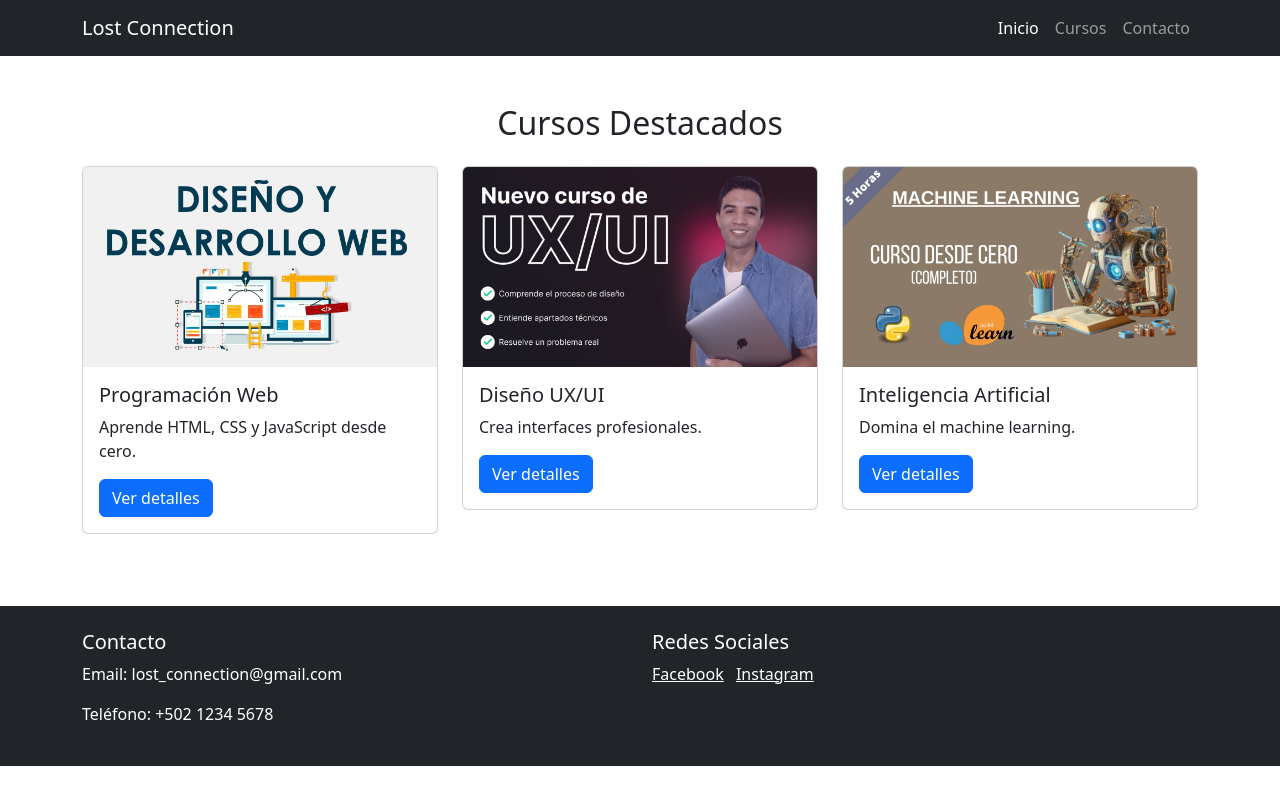
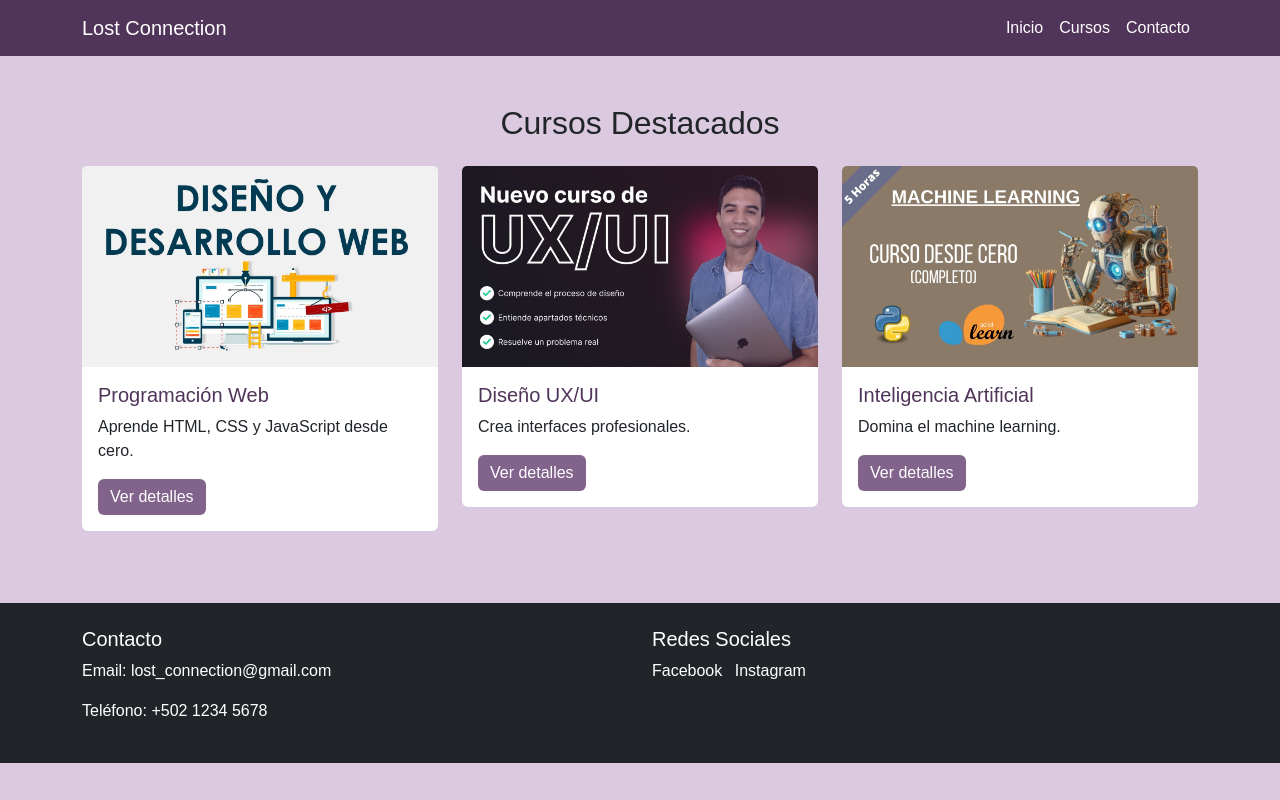
Before and after one commit to Joss220r/Lost__Connection, a plain HTML site: page index.html in a window 1280 px wide. Drawn offline with nearby package versions, Linux system fonts and the light colour scheme.

Commit message:
Creacion de styles.ccs

```diff
--- a/index.html
+++ b/index.html
@@ -6,6 +6,7 @@
     <title>Landing Page</title>
     <!-- Bootstrap CSS -->
     <link href="https://cdn.jsdelivr.net/npm/bootstrap@5.3.0/dist/css/bootstrap.min.css" rel="stylesheet">
+    <link rel="stylesheet" href="styles.css">
 </head>
 <body>
     <!-- Header -->
--- /dev/null
+++ b/styles.css
@@ -0,0 +1,79 @@
+/* Paleta de colores */
+:root {
+    --morado-oscuro: #503459;
+    --morado-medio: #81638b;
+    --morado-claro: #b695c0;
+    --morado-muy-claro: #dac9df;
+    --blanco: #ffffff;
+}
+
+/* Estilos generales */
+body {
+    font-family: 'Arial', sans-serif;
+    background-color: var(--morado-muy-claro);
+}
+
+/* Header */
+.navbar {
+    background-color: var(--morado-oscuro) !important;
+}
+
+.navbar-brand,
+.nav-link {
+    color: var(--blanco) !important;
+}
+
+.nav-link:hover {
+    color: var(--morado-claro) !important;
+}
+
+/* Botones */
+.btn-primary {
+    background-color: var(--morado-medio);
+    border: none;
+}
+
+.btn-primary:hover {
+    background-color: var(--morado-oscuro);
+}
+
+/* Tarjetas de cursos */
+.card {
+    border: none;
+    background-color: var(--blanco);
+    transition: transform 0.3s;
+}
+
+.card:hover {
+    transform: translateY(-5px);
+}
+
+.card-title {
+    color: var(--morado-oscuro);
+}
+
+/* Footer */
+footer {
+    background-color: var(--morado-oscuro);
+    color: var(--blanco);
+}
+
+footer a {
+    color: var(--morado-claro);
+    text-decoration: none;
+}
+
+footer a:hover {
+    color: var(--blanco);
+}
+
+/* Estilos específicos para cursos.html */
+#cursos .btn-volver {
+    background-color: var(--morado-medio);
+    color: var(--blanco);
+    margin-bottom: 20px;
+}
+
+#cursos .btn-volver:hover {
+    background-color: var(--morado-oscuro);
+}
```
Also changed, not shown: cursos.html (+2 -1 lines).
